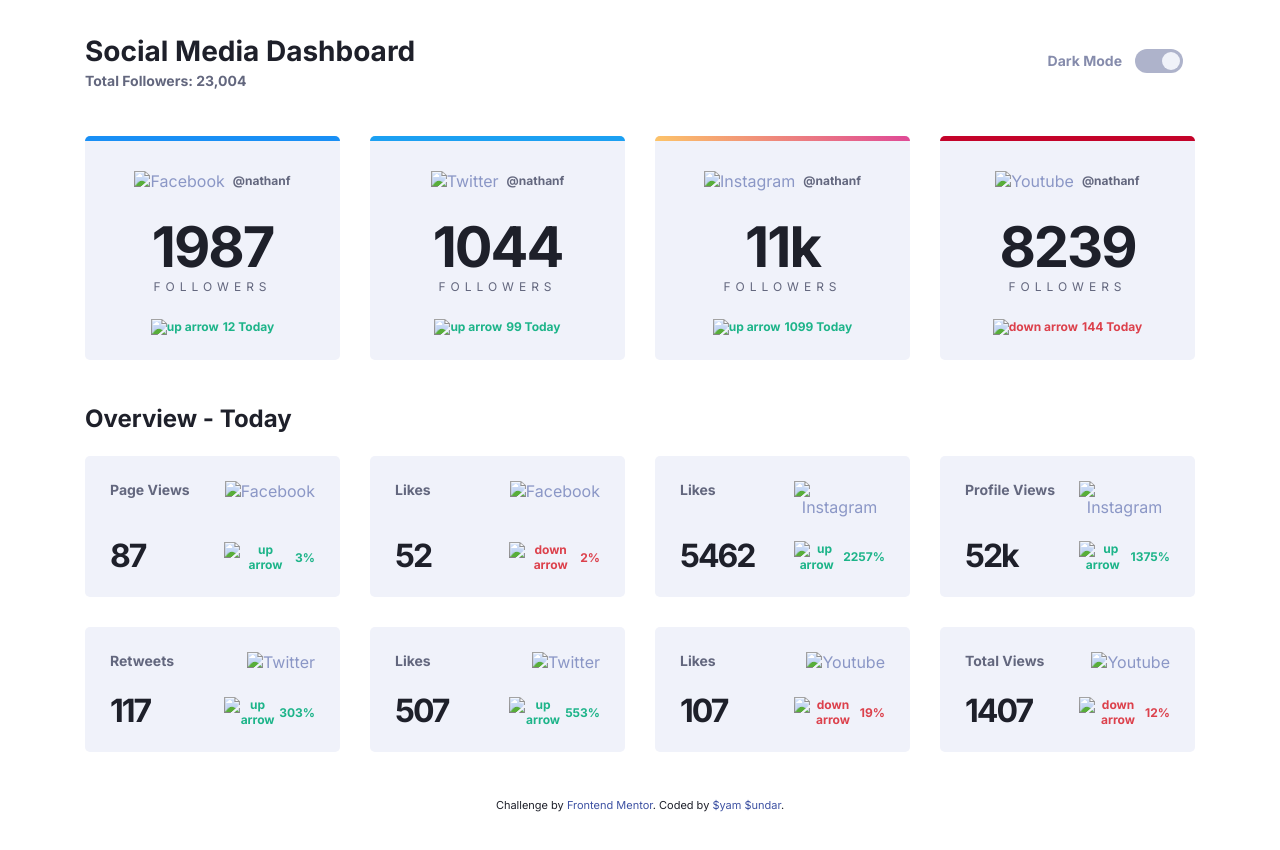
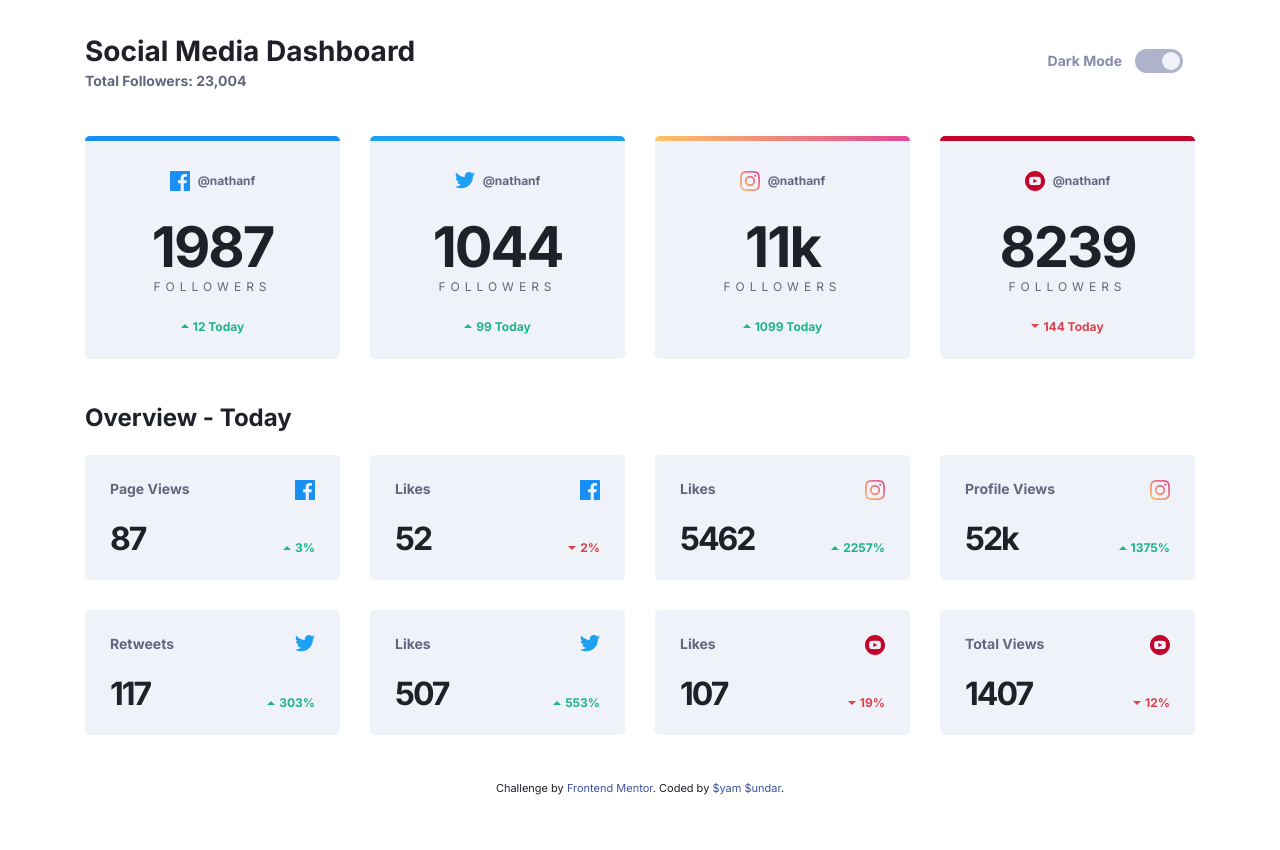
Before and after one commit to SyamSundar1024/fes-social-media-dashboard-dark-light-toggle, a website: page index.html in a window 1280 px wide. Shown: the top 850 px of the page. Drawn offline with nearby package versions, Linux system fonts and the light colour scheme; files that its build step writes are made by us from their sources; the site is published under a folder, as on GitHub Pages, so addresses that start at the root find nothing.

Commit message:
Update index.html

```diff
--- a/index.html
+++ b/index.html
@@ -49,7 +49,7 @@
 
       <div class="card card--facebook">
         <div class="card__platform">
-          <img class="card__icon" src="/images/icon-facebook.svg" alt="Facebook">
+          <img class="card__icon" src="images/icon-facebook.svg" alt="Facebook">
           <div class="card__username">@nathanf</div>
         </div>
         <div class="card__followers">
@@ -57,14 +57,14 @@
           <div class="card__label">Followers</div>
         </div>
         <div class="card__change card__change--up">
-          <img src="/images/icon-up.svg" alt="up arrow">
+          <img src="images/icon-up.svg" alt="up arrow">
           <div class="card__number">12 Today</div>
         </div>
       </div>
 
       <div class="card card--twitter">
         <div class="card__platform">
-          <img class="card__icon" src="/images/icon-twitter.svg" alt="Twitter">
+          <img class="card__icon" src="images/icon-twitter.svg" alt="Twitter">
           <div class="card__username">@nathanf</div>
         </div>
         <div class="card__followers">
@@ -72,14 +72,14 @@
           <div class="card__label">Followers</div>
         </div>
         <div class="card__change card__change--up">
-          <img src="/images/icon-up.svg" alt="up arrow">
+          <img src="images/icon-up.svg" alt="up arrow">
           <div class="card__number">99 Today</div>
         </div>
       </div>
 
       <div class="card card--instagram">
         <div class="card__platform">
-          <img class="card__icon" src="/images/icon-instagram.svg" alt="Instagram">
+          <img class="card__icon" src="images/icon-instagram.svg" alt="Instagram">
           <div class="card__username">@nathanf</div>
         </div>
         <div class="card__followers">
@@ -87,14 +87,14 @@
           <div class="card__label">Followers</div>
         </div>
         <div class="card__change card__change--up">
-          <img src="/images/icon-up.svg" alt="up arrow">
+          <img src="images/icon-up.svg" alt="up arrow">
           <div class="card__number">1099 Today</div>
         </div>
       </div>
 
       <div class="card card--youtube">
         <div class="card__platform">
-          <img class="card__icon" src="/images/icon-youtube.svg" alt="Youtube">
+          <img class="card__icon" src="images/icon-youtube.svg" alt="Youtube">
           <div class="card__username">@nathanf</div>
         </div>
         <div class="card__followers">
@@ -102,7 +102,7 @@
           <div class="card__label">Followers</div>
         </div>
         <div class="card__change card__change--down">
-          <img src="/images/icon-down.svg" alt="down arrow">
+          <img src="images/icon-down.svg" alt="down arrow">
           <div class="card__number">144 Today</div>
         </div>
       </div>
@@ -114,80 +114,80 @@
 
         <div class="card card-grid">
           <div class="card__subtitle">Page Views</div>
-          <img class="" src="/images/icon-facebook.svg" alt="Facebook">
+          <img class="" src="images/icon-facebook.svg" alt="Facebook">
           <div class="card__count card__count--small">87</div>
           <div class="card__change card__change--up">
-            <img src="/images/icon-up.svg" alt="up arrow">
+            <img src="images/icon-up.svg" alt="up arrow">
             <div class="card__number">3%</div>
           </div>
         </div>
 
         <div class="card card-grid">
           <div class="card__subtitle">Likes</div>
-          <img class="" src="/images/icon-facebook.svg" alt="Facebook">
+          <img class="" src="images/icon-facebook.svg" alt="Facebook">
           <div class="card__count card__count--small">52</div>
           <div class="card__change card__change--down">
-            <img src="/images/icon-down.svg" alt="down arrow">
+            <img src="images/icon-down.svg" alt="down arrow">
             <div class="card__number">2%</div>
           </div>
         </div>
 
         <div class="card card-grid">
           <div class="card__subtitle">Likes</div>
-          <img class="" src="/images/icon-instagram.svg" alt="Instagram">
+          <img class="" src="images/icon-instagram.svg" alt="Instagram">
           <div class="card__count card__count--small">5462</div>
           <div class="card__change card__change--up">
-            <img src="/images/icon-up.svg" alt="up arrow">
+            <img src="images/icon-up.svg" alt="up arrow">
             <div class="card__number">2257%</div>
           </div>
         </div>
 
         <div class="card card-grid">
           <div class="card__subtitle">Profile Views</div>
-          <img class="" src="/images/icon-instagram.svg" alt="Instagram">
+          <img class="" src="images/icon-instagram.svg" alt="Instagram">
           <div class="card__count card__count--small">52k</div>
           <div class="card__change card__change--up">
-            <img src="/images/icon-up.svg" alt="up arrow">
+            <img src="images/icon-up.svg" alt="up arrow">
             <div class="card__number">1375%</div>
           </div>
         </div>
 
         <div class="card card-grid">
           <div class="card__subtitle">Retweets</div>
-          <img class="" src="/images/icon-twitter.svg" alt="Twitter">
+          <img class="" src="images/icon-twitter.svg" alt="Twitter">
           <div class="card__count card__count--small">117</div>
           <div class="card__change card__change--up">
-            <img src="/images/icon-up.svg" alt="up arrow">
+            <img src="images/icon-up.svg" alt="up arrow">
             <div class="card__number">303%</div>
           </div>
         </div>
 
         <div class="card card-grid">
           <div class="card__subtitle">Likes</div>
-          <img class="" src="/images/icon-twitter.svg" alt="Twitter">
+          <img class="" src="images/icon-twitter.svg" alt="Twitter">
           <div class="card__count card__count--small">507</div>
           <div class="card__change card__change--up">
-            <img src="/images/icon-up.svg" alt="up arrow">
+            <img src="images/icon-up.svg" alt="up arrow">
             <div class="card__number">553%</div>
           </div>
         </div>
 
         <div class="card card-grid">
           <div class="card__subtitle">Likes</div>
-          <img class="" src="/images/icon-youtube.svg" alt="Youtube">
+          <img class="" src="images/icon-youtube.svg" alt="Youtube">
           <div class="card__count card__count--small">107</div>
           <div class="card__change card__change--down">
-            <img src="/images/icon-down.svg" alt="down arrow">
+            <img src="images/icon-down.svg" alt="down arrow">
             <div class="card__number">19%</div>
           </div>
         </div>
 
         <div class="card card-grid">
           <div class="card__subtitle">Total Views</div>
-          <img class="" src="/images/icon-youtube.svg" alt="Youtube">
+          <img class="" src="images/icon-youtube.svg" alt="Youtube">
           <div class="card__count card__count--small">1407</div>
           <div class="card__change card__change--down">
-            <img src="/images/icon-down.svg" alt="down arrow">
+            <img src="images/icon-down.svg" alt="down arrow">
             <div class="card__number">12%</div>
           </div>
         </div>
```
